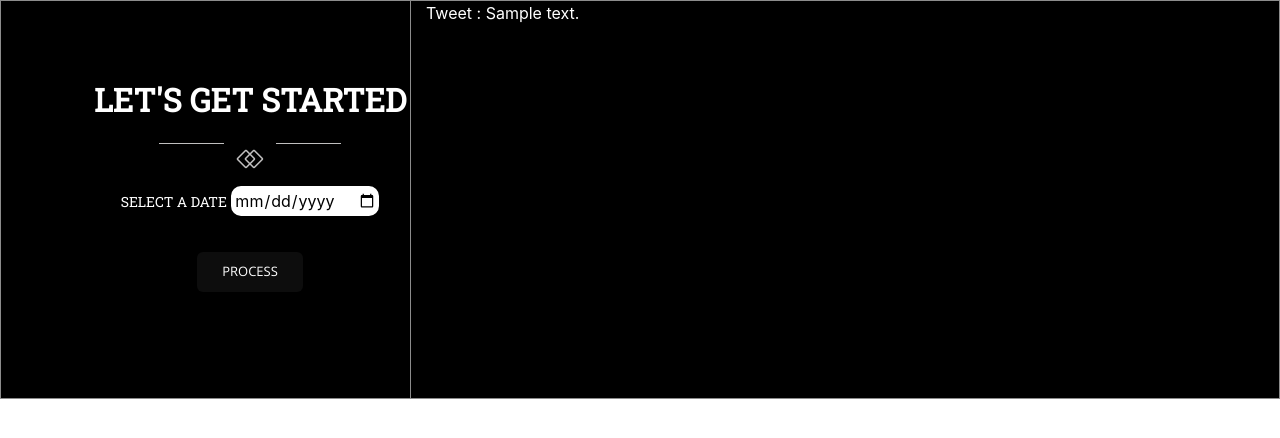
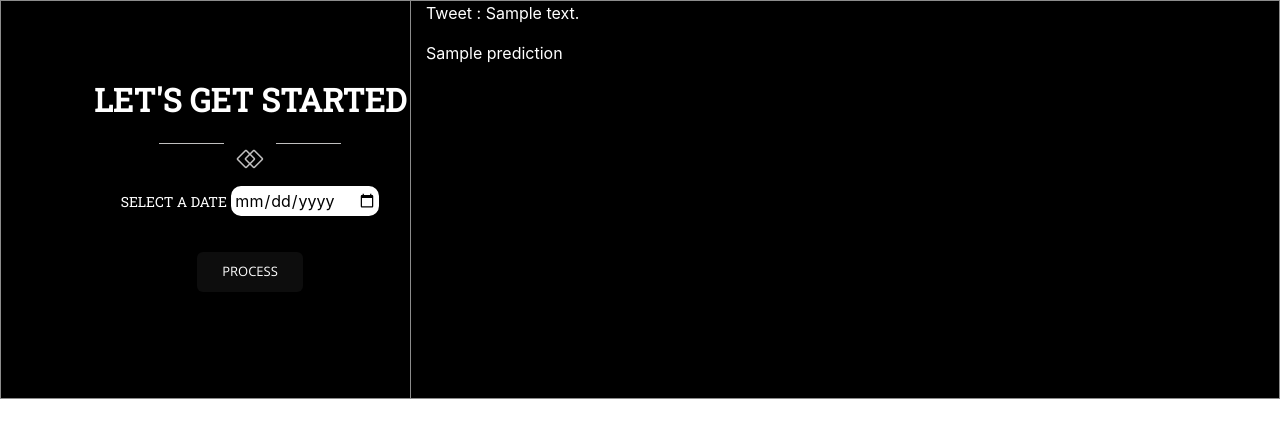
Before and after one commit to saraspadee/HIV-Demo, a Flask app: template templates/index.html in a window 1280 px wide. Shown: the part 146-584 px from the top of the page. Run offline with Flask 2, Linux system fonts and the light colour scheme; the template is opened without the code that fills it: most values are stand-ins (such as "Sample title", 1, 10 or a date in 2020); parts of the project's set-up code (start-up, migrations or seed data) failed here and were passed over; some libraries are stand-ins or nearby versions.

Commit message:
Update index.html

```diff
--- a/templates/index.html
+++ b/templates/index.html
@@ -59,11 +59,8 @@
 <!--Display Graph and result-->
    <div class="inside-container2">
       <p style ='color:white'> Tweet : {{text}}</p>
-      {% if prediction == 1 %}
-      <p style ='color:white'> Prediction : This tweet is related to HIV </p>
-      {% elif prediction == 2 %}
-      <p style ='color:white'> Prediction : This tweet is not related to HIV </p>
-      {% endif %}
+
+      <p style ='color:white'>{{prediction}} </p>
 
 
     </div>
```
